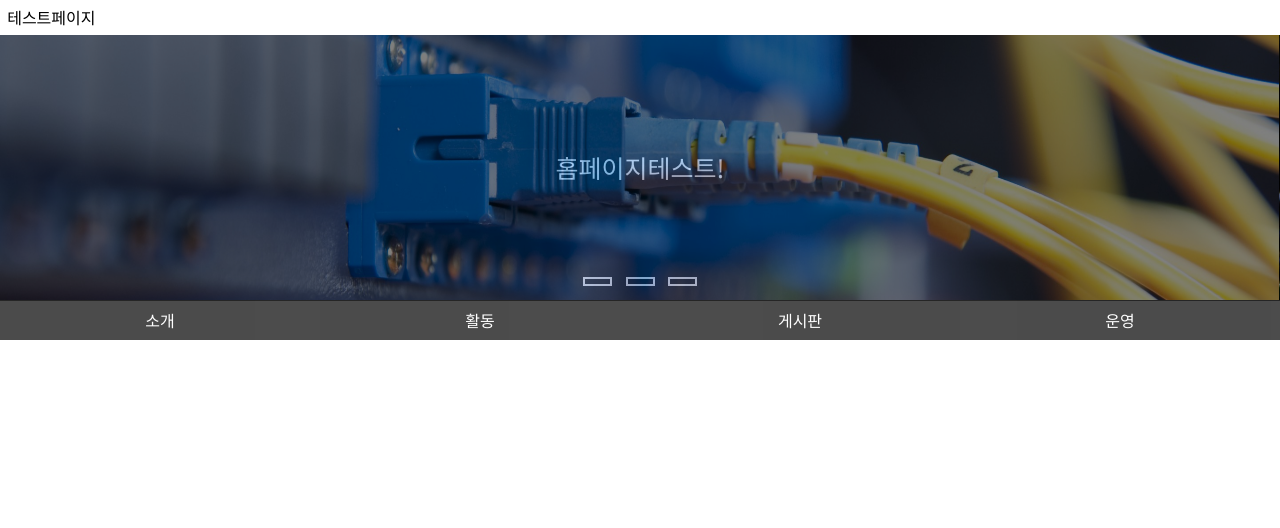
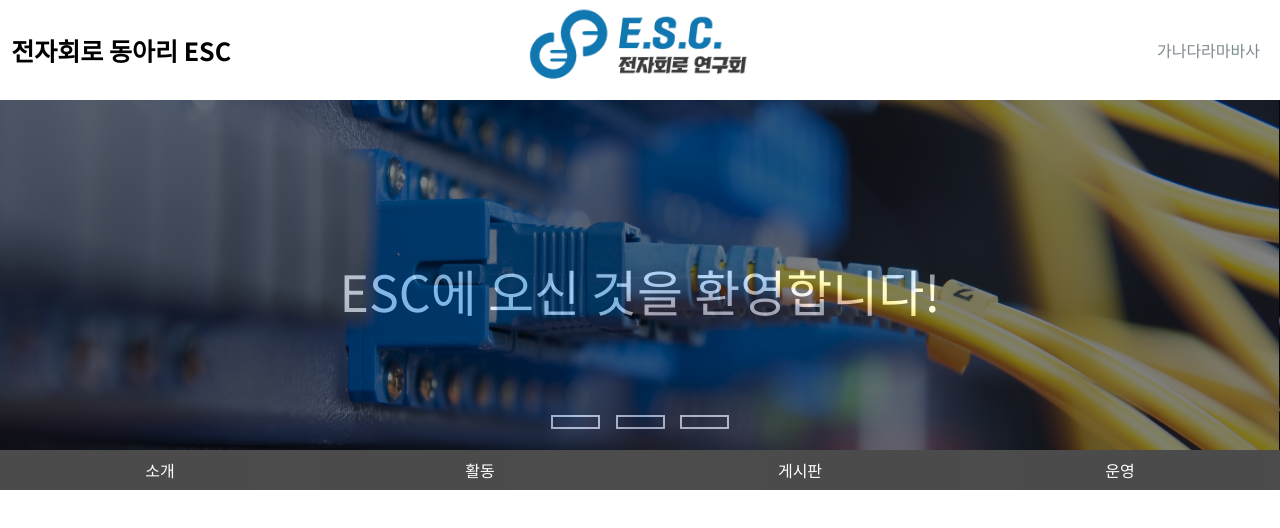
Before and after one commit to KimYC1223/escHomepage, a website: page HTML_CSS_JS/index.html in a window 1280 px wide. Drawn offline with nearby package versions, Linux system fonts and the light colour scheme.

Commit message:
update title logo

```diff
--- a/HTML_CSS_JS/HeaderImg.css
+++ b/HTML_CSS_JS/HeaderImg.css
@@ -1,6 +1,6 @@
 .headerImg{
   width: 300%;
-  margin-top: 10px;
+  margin-top: 60px;
   display:flex;
   position:relative;
   top:50%;
@@ -14,7 +14,7 @@
 }
 
 .start{
-  transition: 0.2s;
+  transition: 0.7s;
 }
 
 #r1:checked  ~ .start {
--- a/HTML_CSS_JS/HeaderImg.js
+++ b/HTML_CSS_JS/HeaderImg.js
@@ -7,4 +7,4 @@ let HeaderImgBtn = ['<label for="r1" class="buttonDiv"></label>',
                     '<label for="r2" class="buttonDiv"></label>',
                     '<label for="r3" class="buttonDiv"></label>']
 
-let HeaderText = '홈페이지테스트!'
+let HeaderText = 'ESC에 오신 것을 환영합니다!'
--- a/HTML_CSS_JS/index.css
+++ b/HTML_CSS_JS/index.css
@@ -32,16 +32,77 @@ body {
   display: block;
   overflow: hidden;
   width:50%;
-  height:300px;
+  height:350px;
+  transition: 1s;
+}
+
+@media screen and (min-width:1024px){
+  .header{
+    display: block;
+    overflow: hidden;
+    width:50%;
+    height:450px;
+    transition: 1s;
+  }
 }
 
 .mostTop{
   position: absolute;
   width:100%;
-  height:35px;
-  line-height: 35px;
+  height:60px;
+  line-height: 60px;
   background-color: white;
+  transition: 1s;
   z-index: 3;
+}
+
+@media screen and (min-width:1024px){
+  .mostTop{
+    position: absolute;
+    width:100%;
+    height:100px;
+    line-height: 100px;
+    background-color: white;
+    transition: 1s;
+    z-index: 3;
+  }
+}
+
+.titleLogo{
+  text-align: center;
+  position: absolute;
+  top:5px;
+  left:50%;
+  transform: translateX(-50%);
+  transition: 0.1s;
+  height:80%;
+}
+
+.titleLogo:hover{
+  transition:0.1s;
+  height:82%;
+}
+
+
+.userMenu{
+  text-align: center;
+  margin-right: 20px;
+  height:100px;
+  color:#7f8c8d;
+  float:right;
+}
+
+.headerName{
+  font-size:16px;
+  transition: 0.7s;
+}
+
+@media screen and (min-width:1024px){
+  .headerName{
+    font-size:25px;
+    font-weight: bold;
+    transition: 0.7s;
+  }
 }
 
 .slide img{
@@ -55,20 +116,46 @@ body {
 
 .headerImgText{
   position: relative;
-  top: 50%;
+  top: 60%;
   left: 50%;
   transform:translate(-50%,-50%);
   color:white;
   text-align: center;
   font-size:25px;
+  transition: 1s;
+}
+
+@media screen and (min-width:1024px){
+  .headerImgText{
+    position: relative;
+    top: 60%;
+    left: 50%;
+    transform:translate(-50%,-50%);
+    color:white;
+    text-align: center;
+    font-size:50px;
+    transition: 1s;
+  }
 }
 
 .headerSelect{
   position: relative;
-  bottom: -210px;
+  bottom: -280px;
   left: 50%;
   transform:translate(-50%,-50%);
   text-align: center;
+  transition: 0.5s;
+}
+
+@media screen and (min-width:1024px){
+  .headerSelect{
+    position: relative;
+    bottom: -300px;
+    left: 50%;
+    transform:translate(-50%,-50%);
+    text-align: center;
+    transition: 0.5s;
+  }
 }
 
 .buttonDiv{
@@ -79,6 +166,20 @@ body {
   display: inline-block;
   margin: 0px 5px;
   cursor:pointer;
+  transition: 1s;
+}
+
+@media screen and (min-width:1024px){
+  .buttonDiv{
+    width:45px;
+    height:10px;
+    background-color: none;
+    border: 2px solid white;
+    display: inline-block;
+    margin: 0px 6px;
+    cursor:pointer;
+    transition: 1s;
+  }
 }
 
 .buttonDiv:hover {
@@ -91,17 +192,31 @@ input[name="r"]{
 
 .headerBlackImg{
   position: absolute;
-  top: 167px;
+  top: 167.5px;
   left: 50%;
   transform:translate(-50%,-50%);
   z-index: 1;
   width: 100%;
-  height:268px;
+  height:365px;
   background-color: #000000;
   opacity: 0.5;
   transition: 1s;
 }
 
+@media screen and (min-width:1024px){
+  .headerBlackImg{
+    position: absolute;
+    top: 250px;
+    left: 50%;
+    transform:translate(-50%,-50%);
+    z-index: 1;
+    width: 100%;
+    height:400px;
+    background-color: #000000;
+    opacity: 0.5;
+    transition: 1s;
+  }
+}
 
 .nav{
   display: block;
--- a/HTML_CSS_JS/index.html
+++ b/HTML_CSS_JS/index.html
@@ -17,7 +17,12 @@
   <div class="paddingBox">
     <div class="header">
       <div class ="mostTop">
-        <span class="headerName"><a href="/">&nbsp;&nbsp;테스트페이지</a></span>
+        <span class="headerName"><a href="/">&nbsp;&nbsp;전자회로 동아리 ESC</a></span>
+        <span class ="userMenu">
+          가나다라마바사
+        </span>
+        <div class="mainLogo"><a href="/"><img class="titleLogo"src="./img/header/TitleLogo.png" alt=""></a></div>
+
       </div>
 
       <div class="headerBlackImg">
```
Also changed, not shown: HTML_CSS_JS/Img/header/TitleLogo.png (added).
